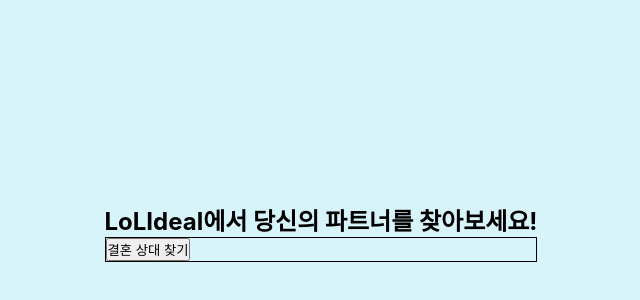
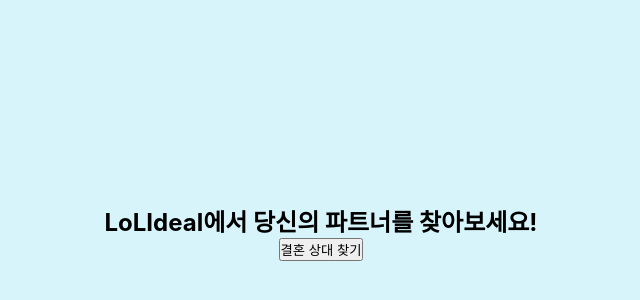
Before and after one commit to JangRuBin2/LOLRandom_IdealType, a React (Create React App) app in the folder my-ts-app/: page / in a window 1280 px wide. Shown: the part 168-468 px from the top of the page, without its empty margins (319-959 px from the left). Built offline with nearby package versions, Linux system fonts and the light colour scheme.

Commit message:
중간 저장

```diff
--- a/my-ts-app/src/App.css
+++ b/my-ts-app/src/App.css
@@ -17,19 +17,30 @@
 }
 :root {
   /* 프라이머리 컬러 */
-  --primary-color: #2CC5E8
-  /* 세컨더리 컬러 */
   --secondary-color: #A8E7F5;
   /* 악센트 컬러 */
   --accent-color : #159EBC;
   /* 백그라운드 컬러 */
   --background-color : #D6F4FA;
   /* 텍스트 컬러 */
-  --text-color: #041F25
+  --text-color: #041F25;
+  /* 옅은 회색 */
+  --normal-gray : #D9D9D9;
 }
 .main_container {
-
+  display: flex;
+  justify-content: space-around;
+  align-items: center;
+  flex-direction: column;
 }
-.main_box {
-  border: 1px solid black;
+.content_box {
+  width: 300px;
+  height: 100px;
+  background-color: var(--normal-gray);
 }
+.btn_box {
+  display: flex;
+  flex-direction: row;
+  justify-content: space-evenly;
+  align-items: center;
+}
--- a/my-ts-app/src/getMarrige.tsx
+++ b/my-ts-app/src/getMarrige.tsx
@@ -110,7 +110,7 @@
         <p>{userPartnerData.blurb}</p>
         </div>
         </>) : (<p>정보 불러오는중...</p>)}
-        <div style={{}}>
+        <div className="btn_box">
       <button onClick={marryMe}>결혼</button>
       <button onClick={cancelDate}>다른 파트너 찾기</button>
         </div>
```
